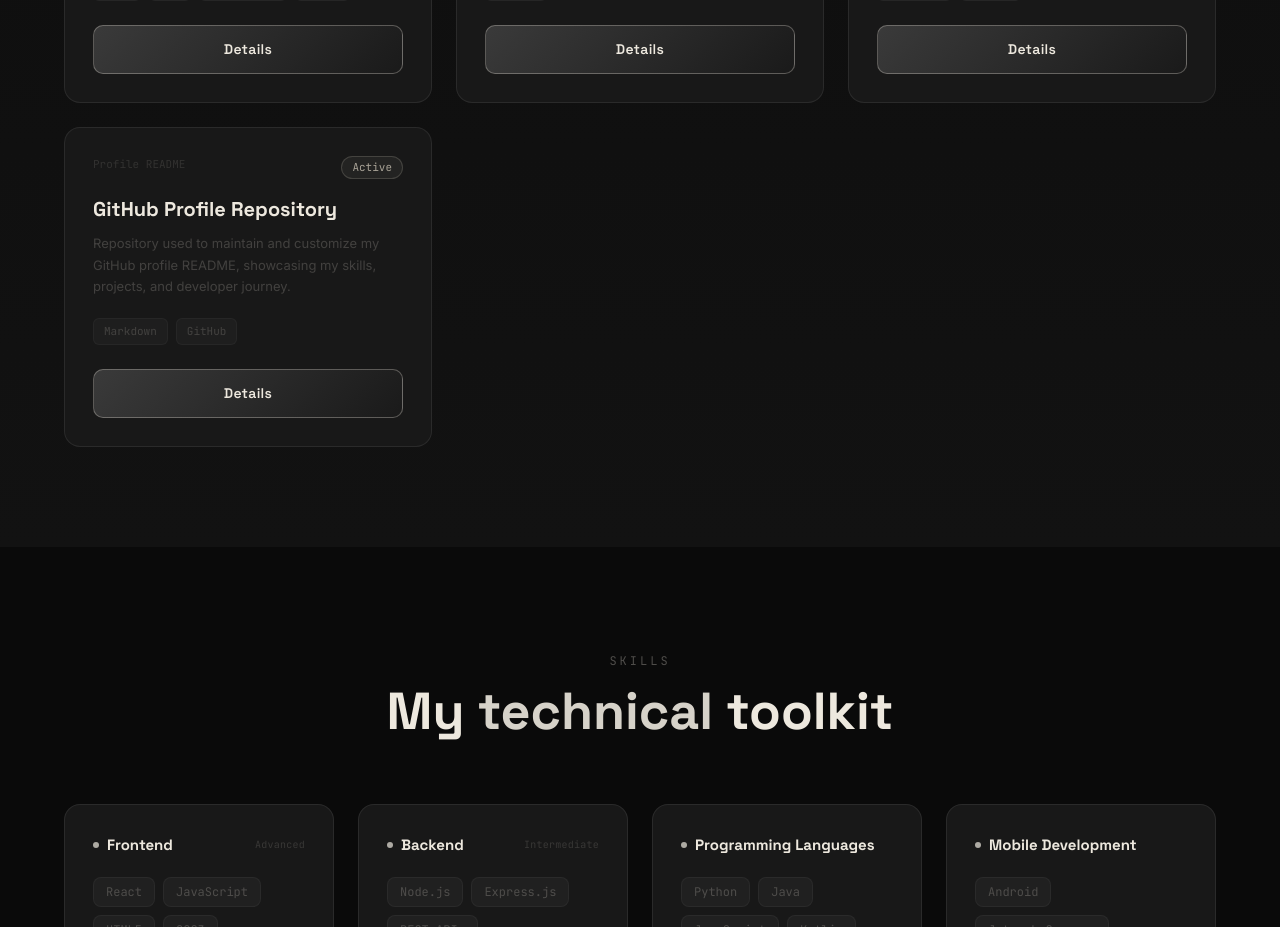
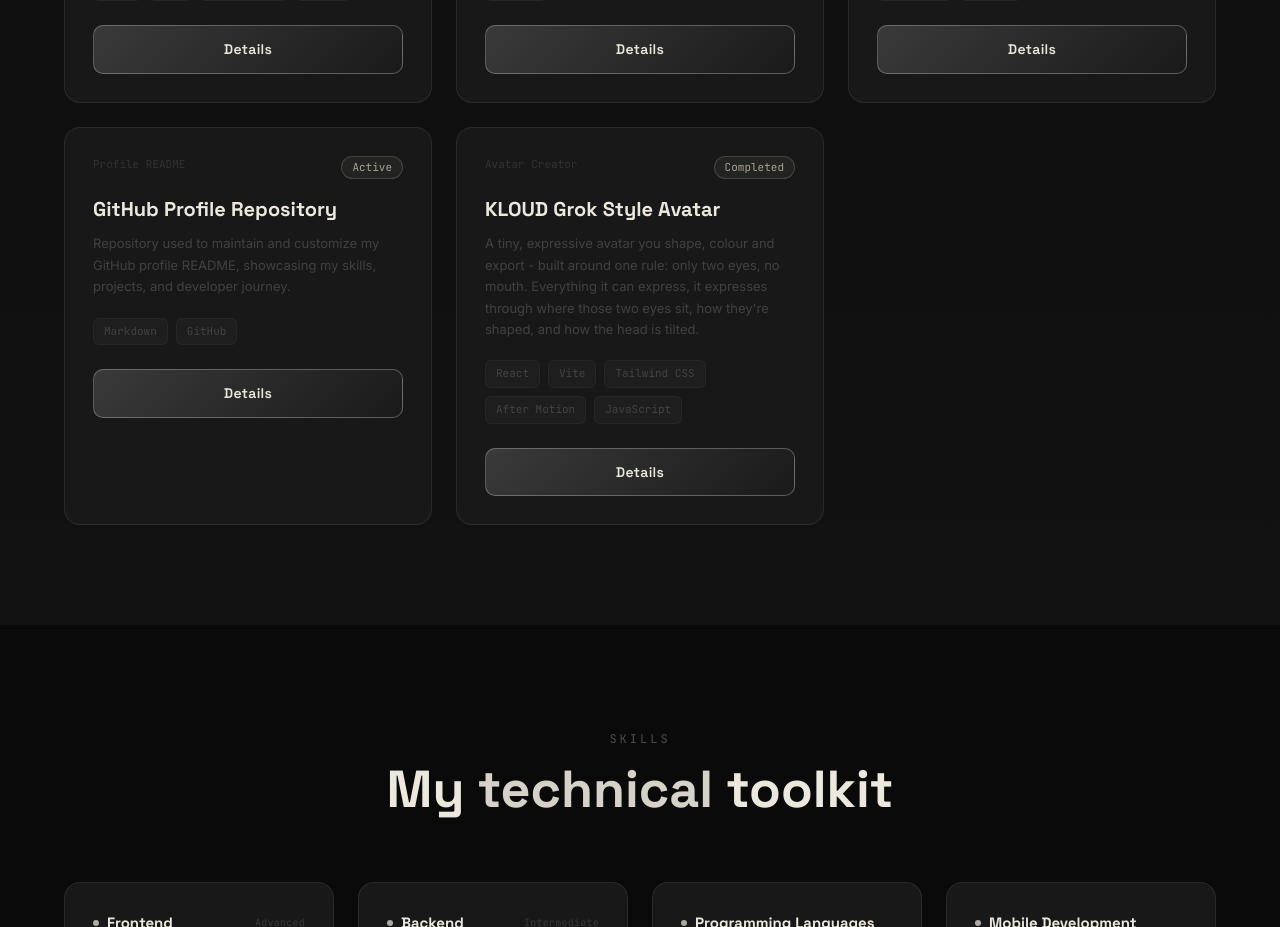
Before and after one commit to bkushagra742/kushagra-portfolio-2, a React (Vite) app: page / in a window 1280 px wide. Shown: the part 2660-3587 px from the top of the page. Built offline with nearby package versions, Linux system fonts and the light colour scheme; no server answers.

Commit message:
Update projects.js

```diff
--- a/src/data/projects.js
+++ b/src/data/projects.js
@@ -87,6 +87,18 @@ export const projects = [
     github: "https://github.com/bkushagra742/bkushagra742",
     demo: null,
   },
+ {
+    slug: "kloud",
+    name: "KLOUD  Grok Style Avatar ",
+    subtitle: "Avatar Creator",
+    description:
+      "A tiny, expressive avatar you shape, colour and export - built around one rule: only two eyes, no mouth. Everything it can express, it expresses through where those two eyes sit, how they're shaped, and how the head is tilted.",
+    tech: ["React", "Vite", "Tailwind CSS", "After Motion", "JavaScript"],
+    category: "Web Development",
+    status: "Completed ",
+    github: "https://github.com/bkushagra742/Kloud",
+    demo: "kloud-psi.vercel.app",
+  },
 ];
 
 export const projectCategories = [
```
